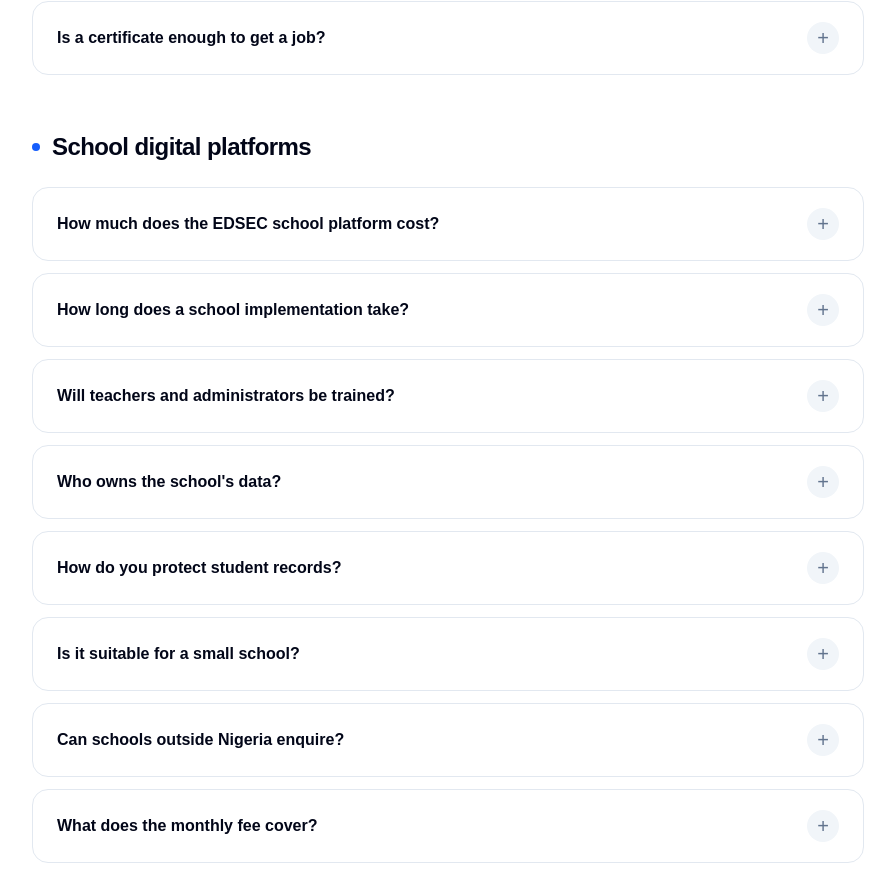
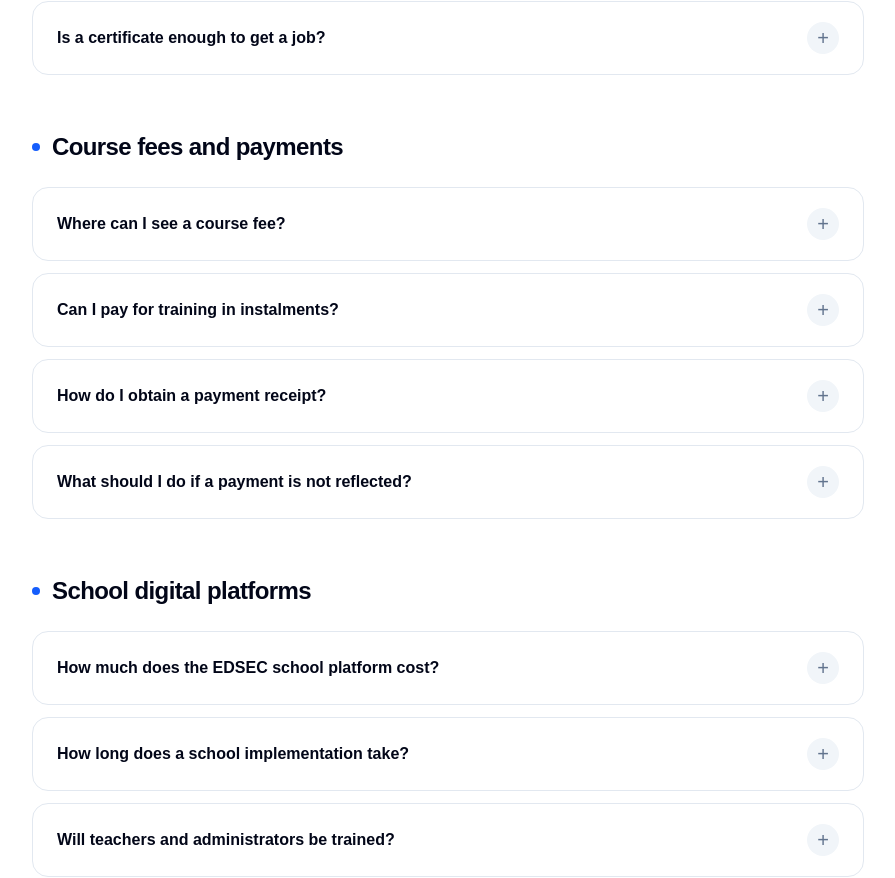
Before and after one commit to nsikakcovenant6-wq/edsec, a Next.js app: page /faq in a window 1280 px wide. Shown: the part 2270-3148 px from the top of the page, without its empty margins (192-1087 px from the left). Built offline with nearby package versions, Linux system fonts and the light colour scheme; no server answers; the database is empty.

Commit message:
Expand FAQ with practical course fee and payment guidance

```diff
--- a/app/faq/page.tsx
+++ b/app/faq/page.tsx
@@ -135,6 +135,15 @@ export default async function FAQPage() {
           answer:
             "A certificate can support your CV, but it should not be treated as a substitute for demonstrable skills. Your projects, practical experience, technical knowledge, portfolio, communication skills, and interview performance all matter.",
         },
+      ],
+    },
+    {
+      category: "Course fees and payments",
+      items: [
+        { question: "Where can I see a course fee?", answer: "Open the relevant course page or contact EDSEC to confirm the current fee before making a payment." },
+        { question: "Can I pay for training in instalments?", answer: "Payment arrangements depend on the course and current EDSEC policy. Ask the admissions team to confirm the available options in writing." },
+        { question: "How do I obtain a payment receipt?", answer: "Where supported, registered students can access their payment records and receipts through the student portal. Contact EDSEC if a receipt is missing." },
+        { question: "What should I do if a payment is not reflected?", answer: "Keep the payment reference and contact EDSEC support. Do not repeatedly pay while a transaction is being verified." },
       ],
     },
     {
```
